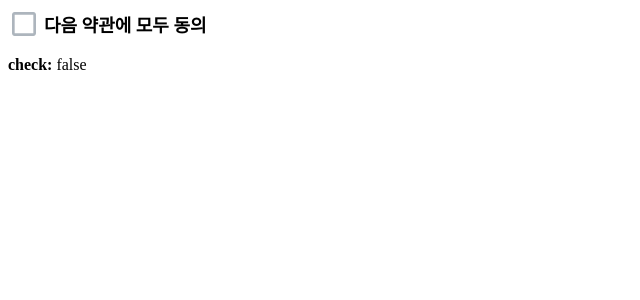
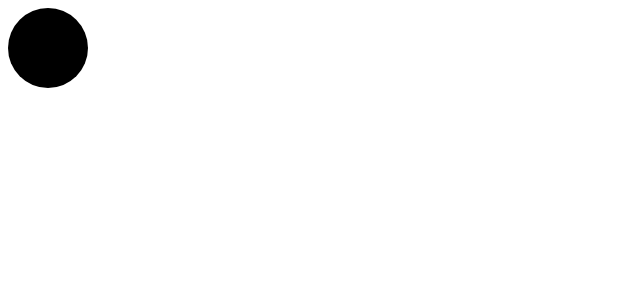
Before and after one commit to GodChiken/fast-campus-react, a React (Create React App) app: page / in a window 1280 px wide. Shown: the top 300 px of the page, without its empty margins (0-640 px from the left). Built offline with nearby package versions, Linux system fonts and the light colour scheme.

Commit message:
30. styledComponent - 기초 실습

```diff
--- a/src/index.js
+++ b/src/index.js
@@ -1,8 +1,7 @@
 import React from 'react';
 import ReactDOM from 'react-dom';
 import './css/styles.css';
-import Box from './style/cssmodule/Box';
-import App from './style/cssmodule/App';
+import App from './style/styledcomponent/App';
 
 //ReactDOM.render(<Box />, document.getElementById('root'));
 ReactDOM.render(<App/>,document.getElementById('root'));
--- a/src/style/styledcomponent/App.js
+++ b/src/style/styledcomponent/App.js
@@ -1,21 +1,13 @@
-import React, { useState } from 'react';
+import React from 'react';
+import styled from 'styled-components';
 
-import CheckBox from './CheckBox';
+const Circle = styled.div`
+  width: 5rem;
+  height: 5rem;
+  background: black;
+  border-radius: 50%;
+`;
 
 export default function App() {
-    const [check, setCheck] = useState(false);
-    const onChange = e => {
-        setCheck(e.target.checked);
-    };
-    return (
-        <div>
-            <CheckBox onChange={onChange} checked={check}>
-                다음 약관에 모두 동의
-            </CheckBox>
-            <p>
-                <b>check: </b>
-                {check ? 'true' : 'false'}
-            </p>
-        </div>
-    );
+    return <Circle />;
 }
```
